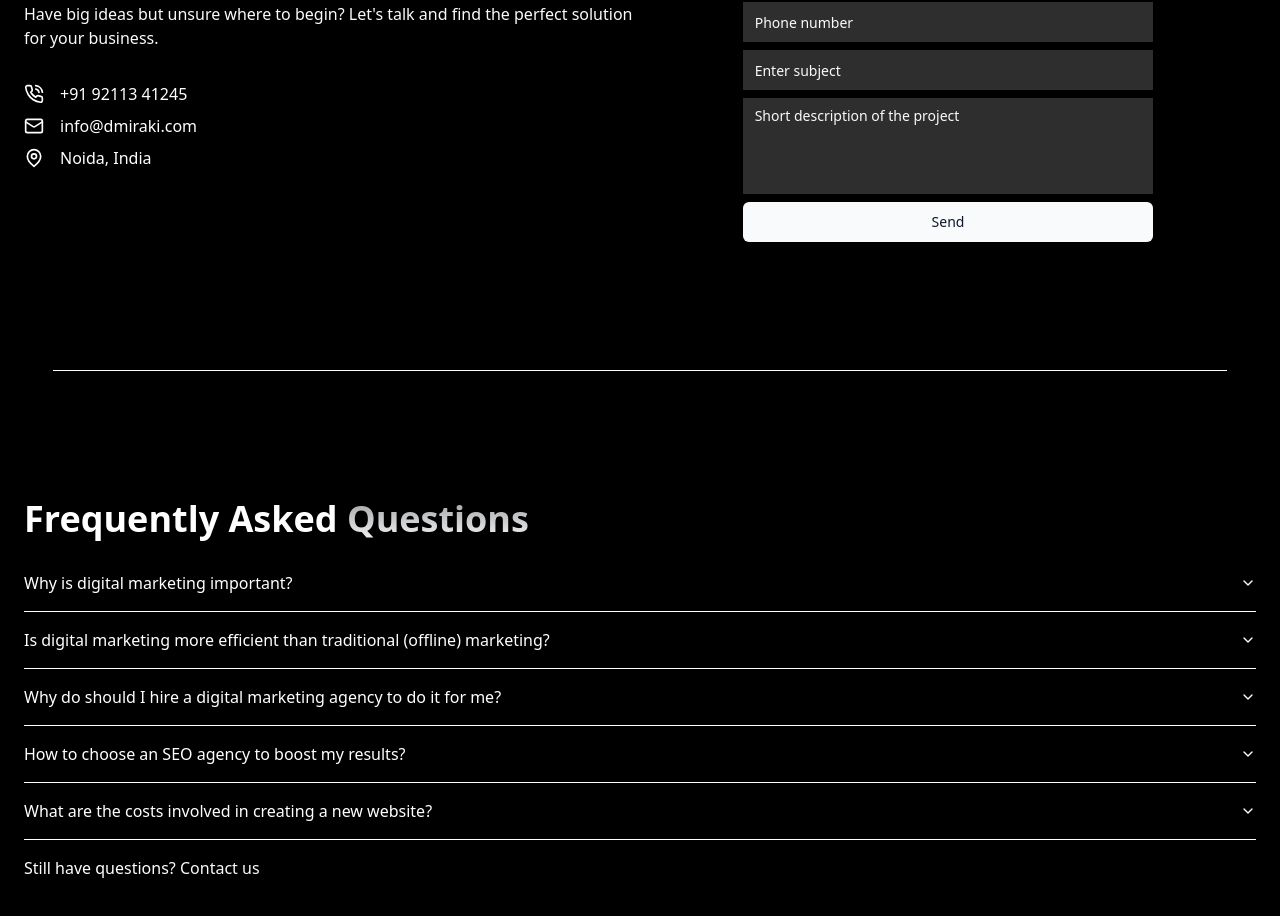
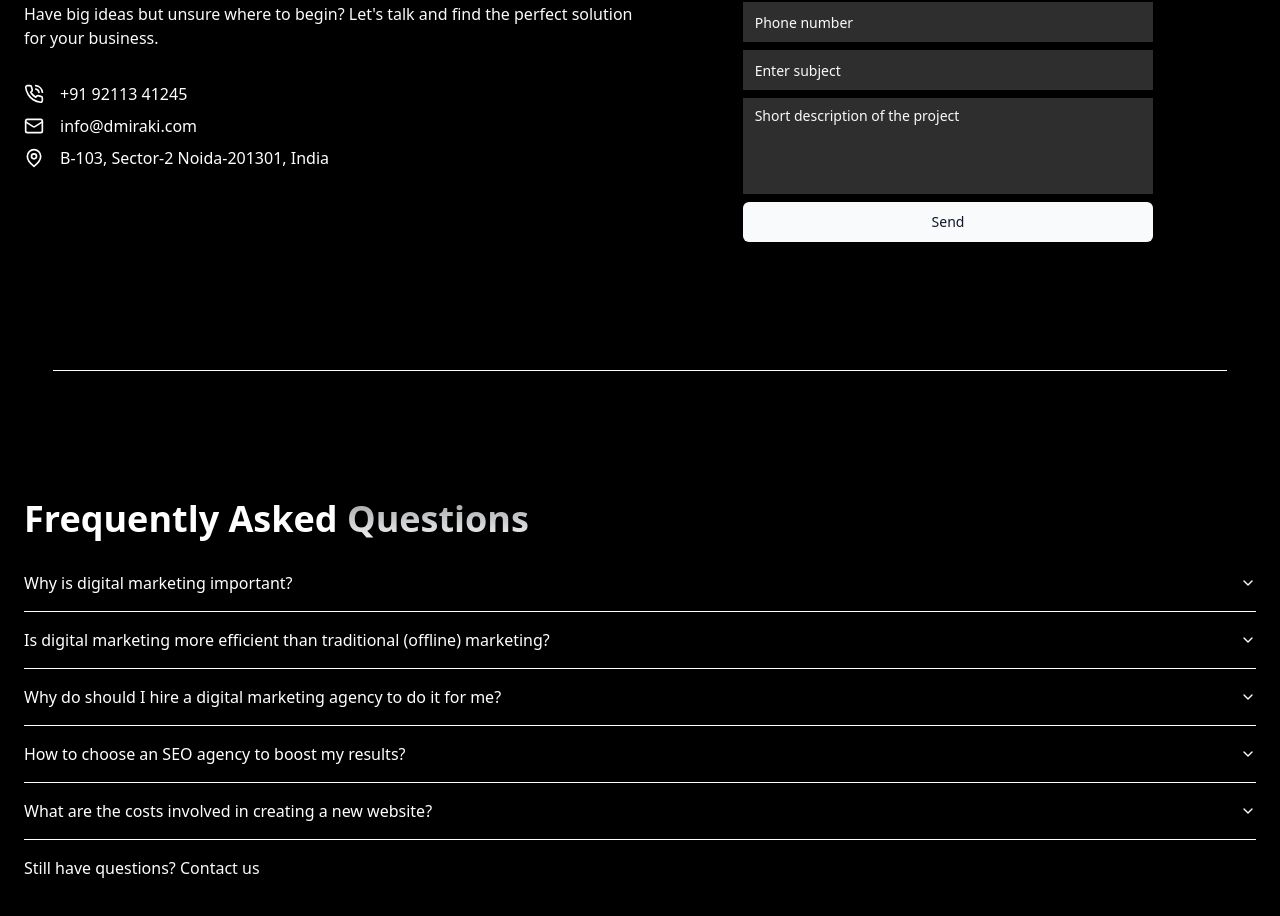
Before and after one commit to codearvind07/D-miraki, a Next.js app: page / in a window 1280 px wide. Shown: the part 7571-8487 px from the top of the page. Built offline with nearby package versions, Linux system fonts and the light colour scheme; a web font is replaced by a local one.

Commit message:
Update Contact.tsx

```diff
--- a/components/landing/Contact.tsx
+++ b/components/landing/Contact.tsx
@@ -85,12 +85,27 @@ export const Contact = () => {
             <li className="flex my-2 flex-row gap-4">
               <span>
                 <MapPin width={20} />
+                </span>
+              {
+                isContactPage ?
+                <>
+
+<span>
+                 B405, Celebrity Square apartment, Sarjapura Attibele Road, Bangalore -562017
+
               </span>
-              <span>
-                {isContactPage
-                  ? 'B405, Celebrity Square apartment, Sarjapura Attibele Road, Bangalore -562017'
-                  : 'Noida, India'}
+                  <span>
+                B-103, Sector-2 Noida-201301, India
               </span>
+
+                </>
+
+                :
+                <span>
+                B-103, Sector-2 Noida-201301, India
+              </span>
+              }
+
             </li>
           </ul>
         </div>
```
